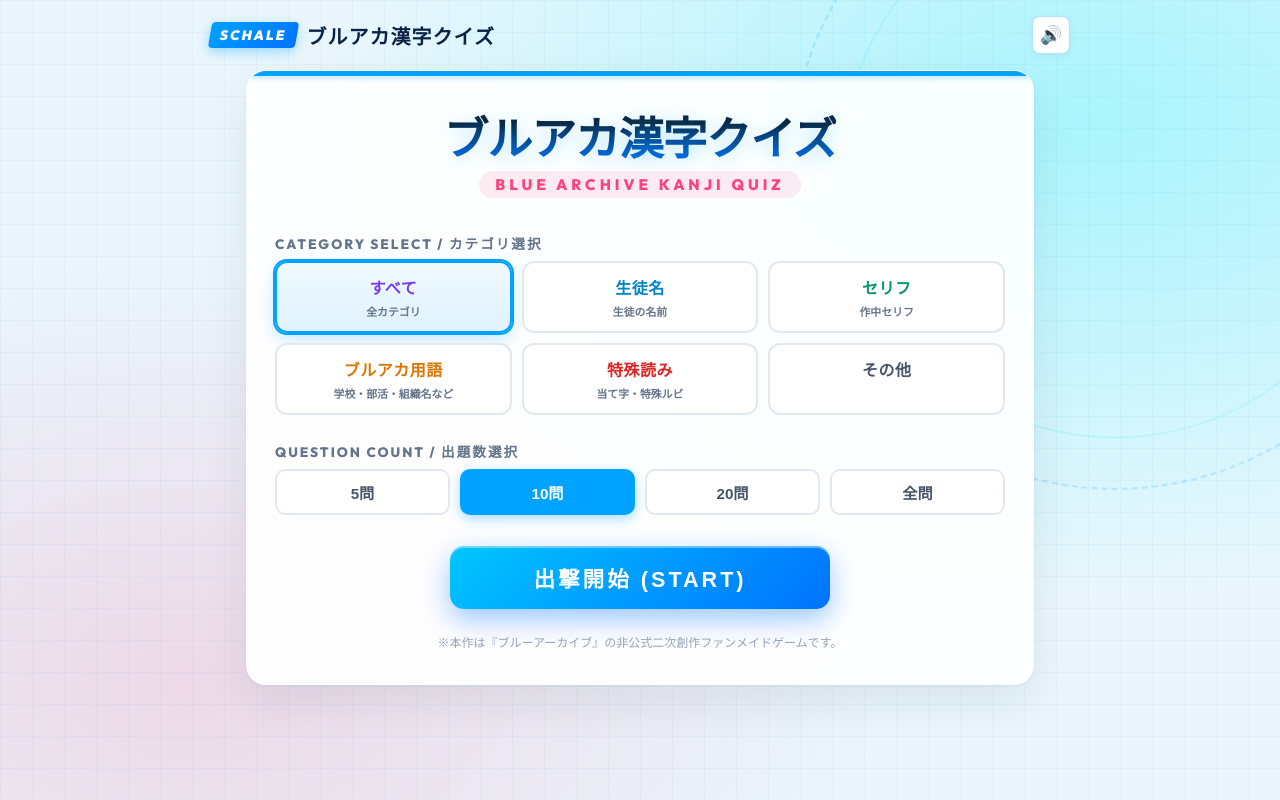
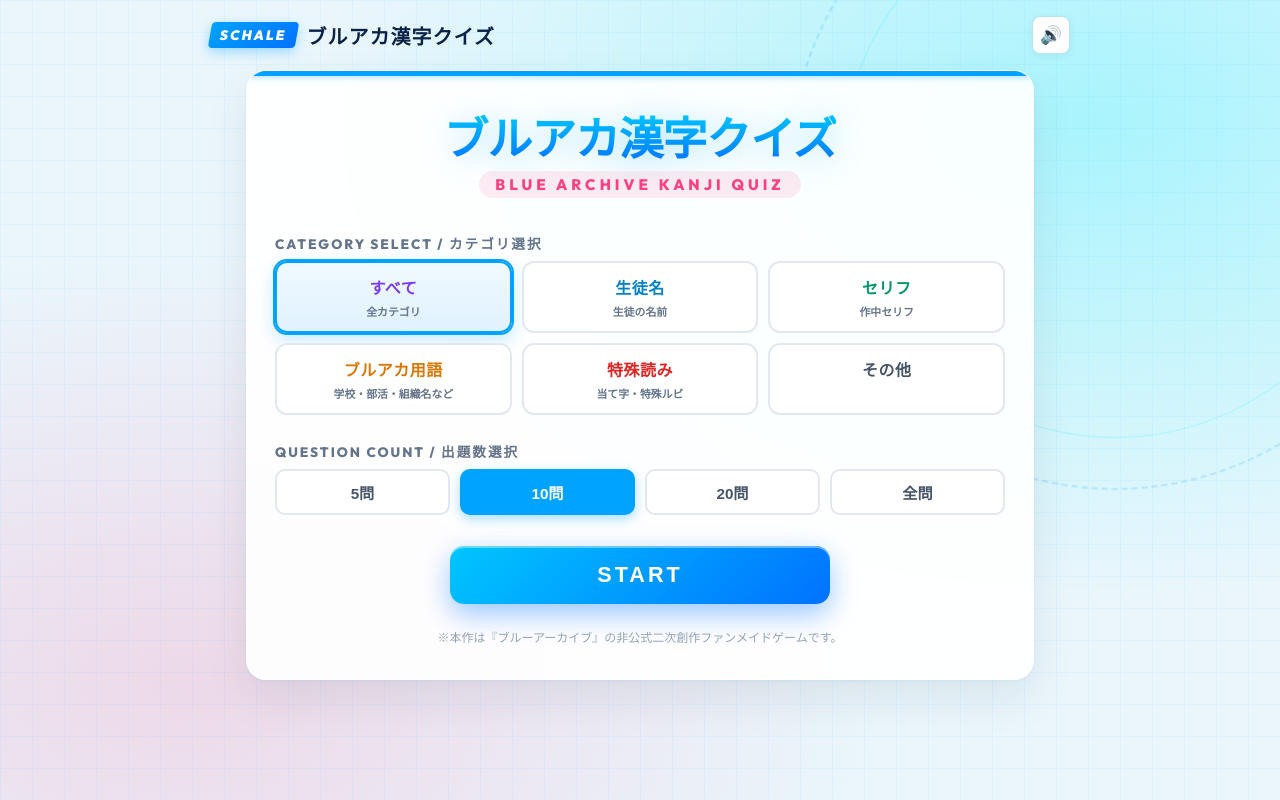
Before and after one commit to Void-n1/blue-archive-kanji, a plain HTML site: page index.html in a window 1280 px wide. Drawn offline with Linux system fonts and the light colour scheme; no server answers.

Commit message:
Add files via upload

```diff
--- a/index.html
+++ b/index.html
@@ -5,7 +5,7 @@
   <meta name="viewport" content="width=device-width, initial-scale=1.0, maximum-scale=1.0, user-scalable=no">
   <title>ブルーアーカイブ漢字クイズ</title>
   <meta name="description" content="ブルーアーカイブ（ブルアカ）に登場する漢字の読み仮名を当てるブラウザクイズゲーム！">
-  <link rel="stylesheet" href="style.css?v=12">
+  <link rel="stylesheet" href="style.css?v=13">
 </head>
 <body>
   <!-- 背景サイバー装飾 -->
@@ -75,7 +75,7 @@
       </div>
 
       <button id="btn-start" class="start-btn">
-        <span>出撃開始 (START)</span>
+        <span>START</span>
       </button>
 
       <p class="disclaimer-note">
--- a/style.css
+++ b/style.css
@@ -208,10 +208,10 @@
   font-size: 2.8rem;
   font-weight: 900;
   line-height: 1.15;
-  background: linear-gradient(180deg, #0A2540 20%, #0077FF 100%);
+  background: linear-gradient(180deg, #00C6FF 0%, #0072FF 100%);
   -webkit-background-clip: text;
   -webkit-text-fill-color: transparent;
-  text-shadow: 0 4px 18px rgba(0, 163, 255, 0.25);
+  filter: drop-shadow(0 4px 16px rgba(0, 163, 255, 0.35));
   margin-bottom: 6px;
   letter-spacing: -1px;
 }
```
